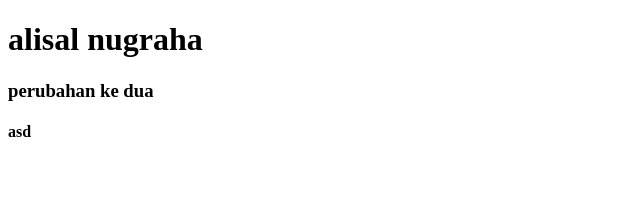
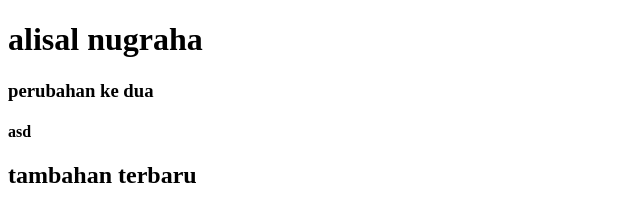
Before and after one commit to AlisalNugraha/New-Repository, a plain HTML site: page index.html in a window 1280 px wide. Shown: the whole page, without its empty margins (0-640 px from the left). Drawn offline with Linux system fonts and the light colour scheme.

Commit message:
second commit

```diff
--- a/index.html
+++ b/index.html
@@ -11,5 +11,6 @@
     <h1>alisal nugraha</h1>
     <h3>perubahan ke dua</h3>
     <h4>asd</h4>
+    <h2>tambahan terbaru</h2>
 </body>
 </html>
```
